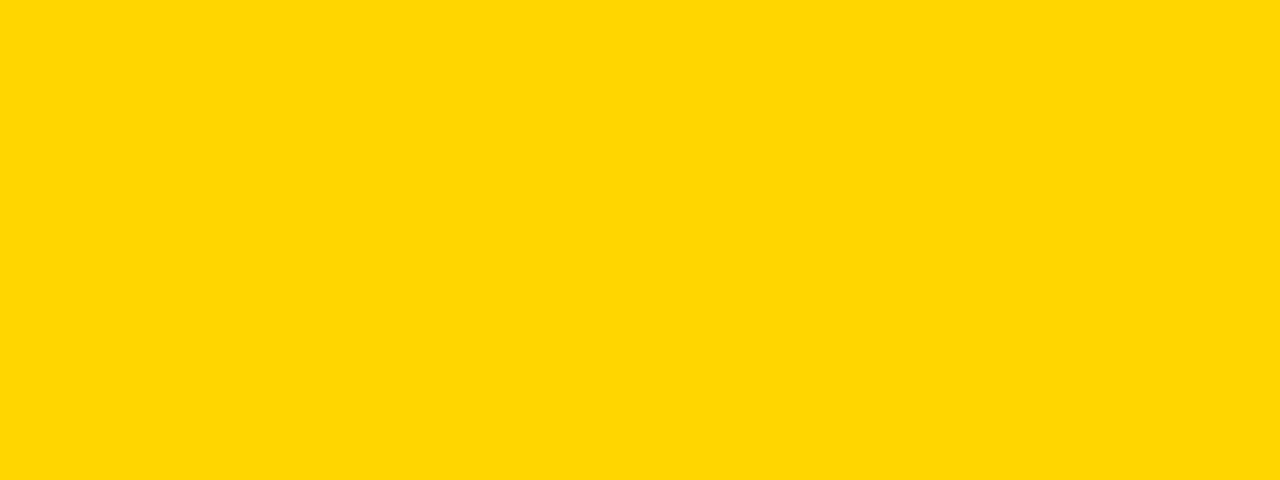
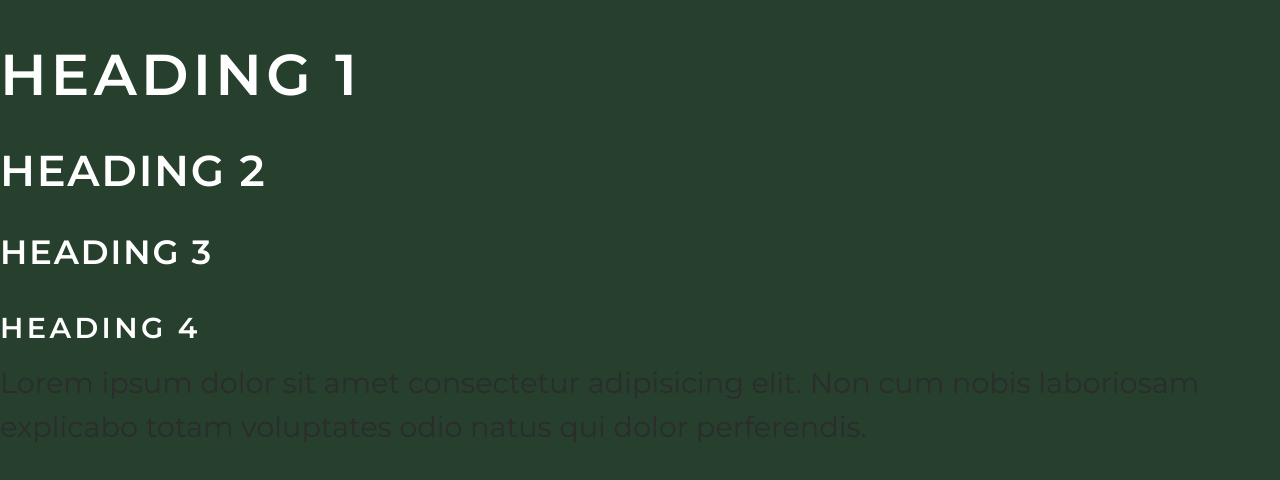
Before and after one commit to KataOsto/KK-webpage, a plain HTML site: page index.html in a window 1280 px wide. Drawn offline with Linux system fonts and the light colour scheme.

Commit message:
Define styles for the fonts.

```diff
--- a/css/style.css
+++ b/css/style.css
@@ -1,5 +1,11 @@
+
+
+html {
+  font-size: 62,5%;
+}
+
 body {
-  background: gold;
+  background:var(--color-primary);
 }
 
 :root {
@@ -10,3 +16,81 @@ body {
   --colro-text-invert: #ffffff; /*white*/
   --color-body:#2c2c2c; /*deep charocal*/
 }
+
+body {
+  font-family: 'Montserrat', sans-serif;
+  font-size: 2.4rem;
+  line-height: 1.5;
+
+  color: var(--color-body);
+}
+
+h1, h2, h3, h4 {
+  color: var(--colro-text-invert);
+  margin-bottom: 1rem;
+}
+
+/*text mobile*/
+
+h1 {
+  font-size: 1,25rem;
+  font-style: normal;
+  font-weight: 600;
+  line-height: normal;
+  letter-spacing: 0.2625rem;
+  text-transform: uppercase;
+}
+
+h2 {
+  font-size: 0,875rem;
+  font-style: normal;
+  font-weight: 600;
+  line-height: normal;
+  letter-spacing: 0.105rem;
+  text-transform: uppercase;
+}
+
+h3 {
+  font-size: 0,425rem;
+  font-style: normal;
+  font-weight: 600;
+  line-height: normal;
+  letter-spacing: 0.12rem;
+  text-transform: uppercase;
+}
+
+h4 {
+  font-size: 0,625rem;
+  font-style: normal;
+  font-weight: 600;
+  line-height: normal;
+  letter-spacing: 0.2125rem;
+  text-transform: uppercase;
+}
+
+p {
+margin-top: 0;
+}
+
+
+@media screen and (min-width: 1024px) {
+  body {
+    font-size: 1.8rem;
+  }
+
+  h1 {
+    font-size: 3,25rem;
+  }
+  h2 {
+    font-size: 1,25rem;
+  }
+  h3 {
+    font-size: 0,875rem;
+  }
+  h4 {
+    font-size: 0,875rem;
+  }
+
+
+
+}
--- a/index.html
+++ b/index.html
@@ -6,6 +6,20 @@
     <title>Document</title>
     <link rel="stylesheet" href="/css/normalize.css" />
     <link rel="stylesheet" href="/css/style.css" />
+    <link
+      href="//fonts.googleapis.com/css?family=Montserrat:thin,extra-light,light,100,200,300,400,500,600,700,800"
+      rel="stylesheet"
+      type="text/css"
+    />
   </head>
-  <body></body>
+  <body>
+    <h1>Heading 1</h1>
+    <h2>Heading 2</h2>
+    <h3>Heading 3</h3>
+    <h4>Heading 4</h4>
+    <p>
+      Lorem ipsum dolor sit amet consectetur adipisicing elit. Non cum nobis
+      laboriosam explicabo totam voluptates odio natus qui dolor perferendis.
+    </p>
+  </body>
 </html>
```
